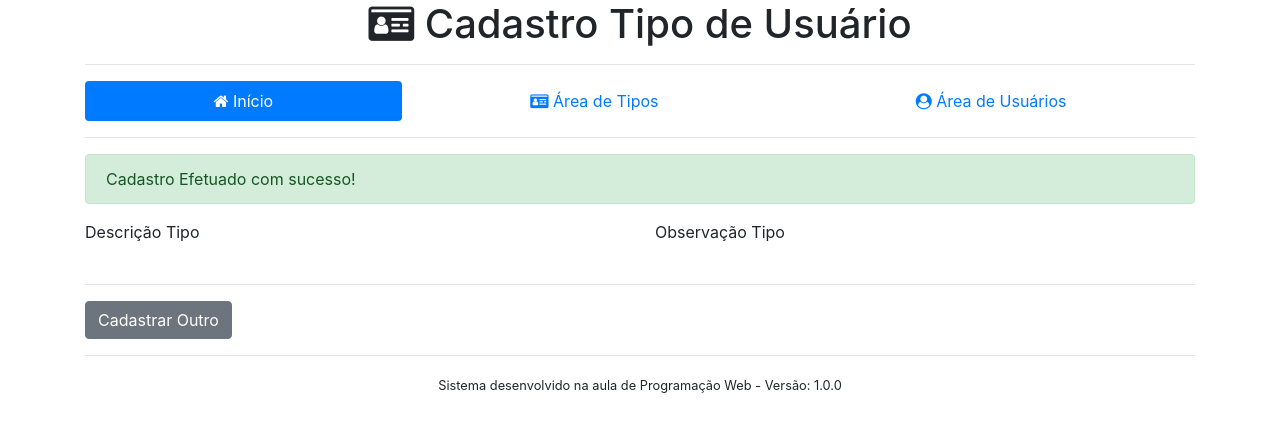
After one commit to willamsandrade/sistemaweb, a PHP site: page /fim-cad-tipo.php in a window 1280 px wide. The commit adds this page. Shown: the top 432 px of the page. Run offline with PHP 8.4, Linux system fonts and the light colour scheme; data that the repository does not hold is empty; some libraries are stand-ins or nearby versions.

Commit message:
Finalização cadastro tipo

```diff
--- a/cadastro-tipo.php
+++ b/cadastro-tipo.php
@@ -1,3 +1,4 @@
+
 <!DOCTYPE html>
 <html lang="pt-br">
 <head>
@@ -16,7 +17,7 @@
         <hr>
         <?php include"nav.php"; ?>
         <hr>
-        <form action="fim-cad-tipo.php" method="post">
+        <form action="fim-cad-tipo.php?p=fim-cad-tipo" method="post">
             <div class="row">
                 <div class="col-md-6">
                     <div class="form-group">
--- /dev/null
+++ b/fim-cad-tipo.php
@@ -0,0 +1,96 @@
+<?php
+    //Incluir classe de conexão
+    require_once"classes/DAO/Conexao.class.php";
+    //Incluir entidade Tipo
+    require_once"classes/entidades/Tipo.class.php";
+    //Incluir TipoDAO
+    require_once"classes/DAO/TipoDAO.class.php";
+
+    //Criar instâncias
+    $Tipo = new Tipo();
+    $TipoDAO = new TipoDAO();
+
+    //Recebendo dados do formulário
+    //Armazenando na classe entidade
+    $Tipo->setDescTipo($_POST['descTip']);
+    $Tipo->setObsTipo($_POST['obsTipo']);
+
+    //Efetuar cadastro
+    if( $TipoDAO->inserir($Tipo) ){ //Se cadastrou
+       $resultado = true;
+    }else{ //Se não cadastrou
+        $resultado = false;
+    }
+?>
+<!DOCTYPE html>
+<html lang="pt-br">
+<head>
+    <meta charset="UTF-8">
+    <meta http-equiv="X-UA-Compatible" content="IE=edge">
+    <meta name="viewport" content="width=device-width, initial-scale=1.0">
+    <title>Fim Cadastro de Tipo</title>
+    <link rel="stylesheet" href="https://maxcdn.bootstrapcdn.com/bootstrap/4.0.0/css/bootstrap.min.css"
+        integrity="sha384-Gn5384xqQ1aoWXA+058RXPxPg6fy4IWvTNh0E263XmFcJlSAwiGgFAW/dAiS6JXm" crossorigin="anonymous">
+    <link rel="stylesheet" href="https://stackpath.bootstrapcdn.com/font-awesome/4.7.0/css/font-awesome.min.css"
+        integrity="sha384-wvfXpqpZZVQGK6TAh5PVlGOfQNHSoD2xbE+QkPxCAFlNEevoEH3Sl0sibVcOQVnN" crossorigin="anonymous">
+</head>
+<body>
+    <div class="container">
+        <h1 class="text-center"><i class="fa fa-id-card"></i> Cadastro Tipo de Usuário</h1>
+        <hr>
+        <?php include"nav.php"; ?>
+        <hr>
+        <?php
+            //Alerta - Resultado final do cadastro
+            if($resultado){ //Se cadastrou mostrar sucesso
+        ?>
+            <div class="alert alert-success" role="alert">
+                 Cadastro Efetuado com sucesso!
+            </div>
+        <?php
+            }else{ //Se não cadastrou mostrar erro
+        ?>
+            <div class="alert alert-danger" role="alert">
+                 Cadastro não efetuado, Tipo já existe!
+            </div>
+        <?php
+            }
+        ?>
+
+        <div class="row">
+            <div class="col-md-6">
+                <div class="form-group">
+                    <label for="descTip">Descrição Tipo</label>
+                    <br>
+                    <strong><?php echo $Tipo->getDescTipo(); ?></strong>
+                </div>
+            </div>
+            <div class="col-md-6">
+                <div class="form-group">
+                    <label for="obsTipo">Observação Tipo</label>
+                    <br>
+                    <strong><?php echo $Tipo->getObsTipo(); ?></strong>
+                </div>
+            </div>
+        </div>
+        <hr>
+        <a href="cadastro-tipo.php?p=cad-tipo" class="btn btn-secondary">Cadastrar Outro</a>
+        <hr>
+        <?php include"footer.php"; ?>
+    </div>
+
+
+
+    <script src="https://code.jquery.com/jquery-3.2.1.slim.min.js"
+        integrity="sha384-KJ3o2DKtIkvYIK3UENzmM7KCkRr/rE9/Qpg6aAZGJwFDMVNA/GpGFF93hXpG5KkN" crossorigin="anonymous">
+    </script>
+
+    <script src="https://cdnjs.cloudflare.com/ajax/libs/popper.js/1.12.9/umd/popper.min.js"
+        integrity="sha384-ApNbgh9B+Y1QKtv3Rn7W3mgPxhU9K/ScQsAP7hUibX39j7fakFPskvXusvfa0b4Q" crossorigin="anonymous">
+    </script>
+    <script src="https://maxcdn.bootstrapcdn.com/bootstrap/4.0.0/js/bootstrap.min.js"
+        integrity="sha384-JZR6Spejh4U02d8jOt6vLEHfe/JQGiRRSQQxSfFWpi1MquVdAyjUar5+76PVCmYl" crossorigin="anonymous">
+    </script>
+</body>
+
+</html>
--- a/nav.php
+++ b/nav.php
@@ -12,7 +12,8 @@
     </li>
     <li class="nav-item">
         <a class="nav-link <?php if($_GET['p'] == 'tipo' ||
-                                        $_GET['p'] == 'cad-tipo'){ echo'active';  } ?>"
+                                        $_GET['p'] == 'cad-tipo' ||
+                                        $_GET['p'] == 'fim-cad-tipo'){ echo'active';  } ?>"
                                         href="area-tipo.php?p=tipo">
             <i class="fa fa-id-card"></i> Área de Tipos
         </a>
```
Also changed, not shown: area-tipo.php (+48 -0 lines).
